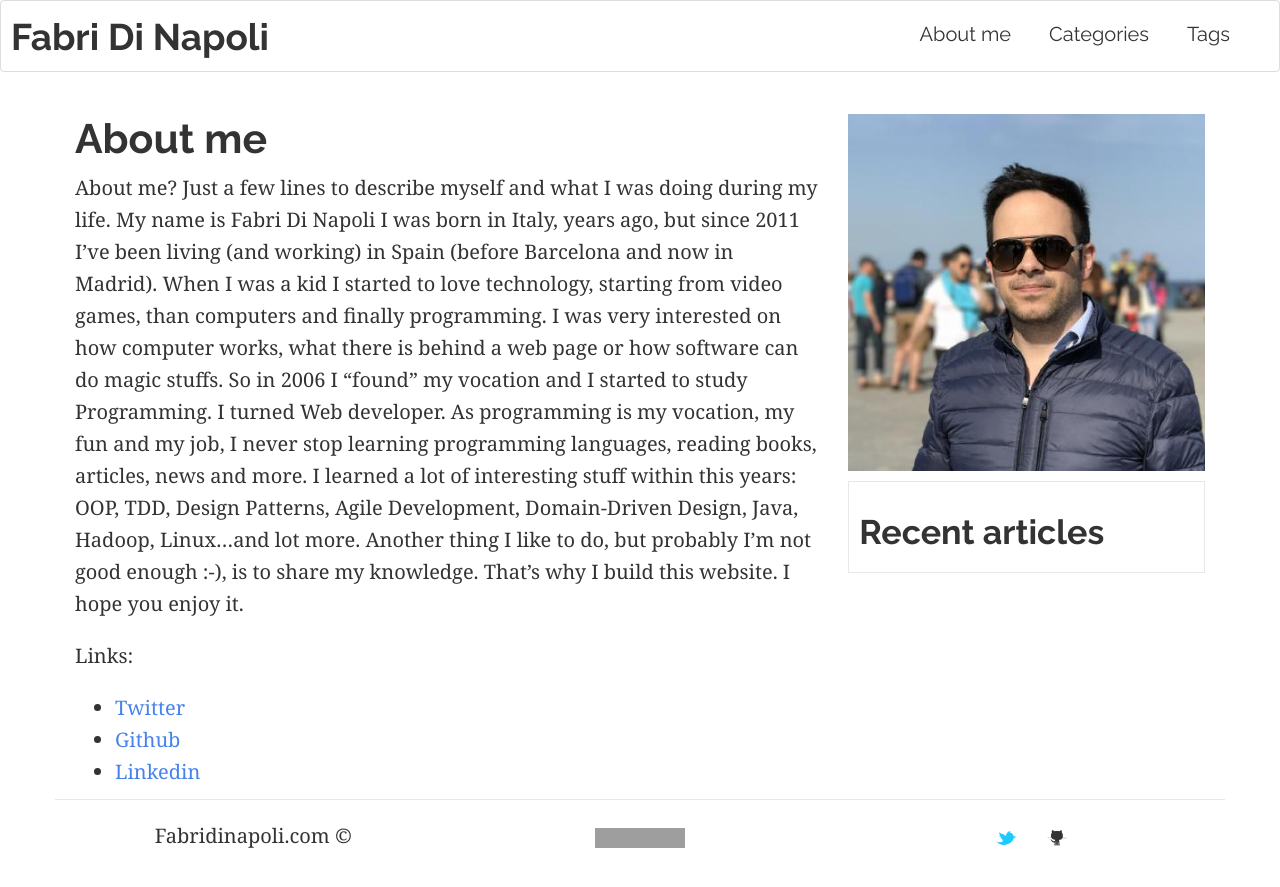
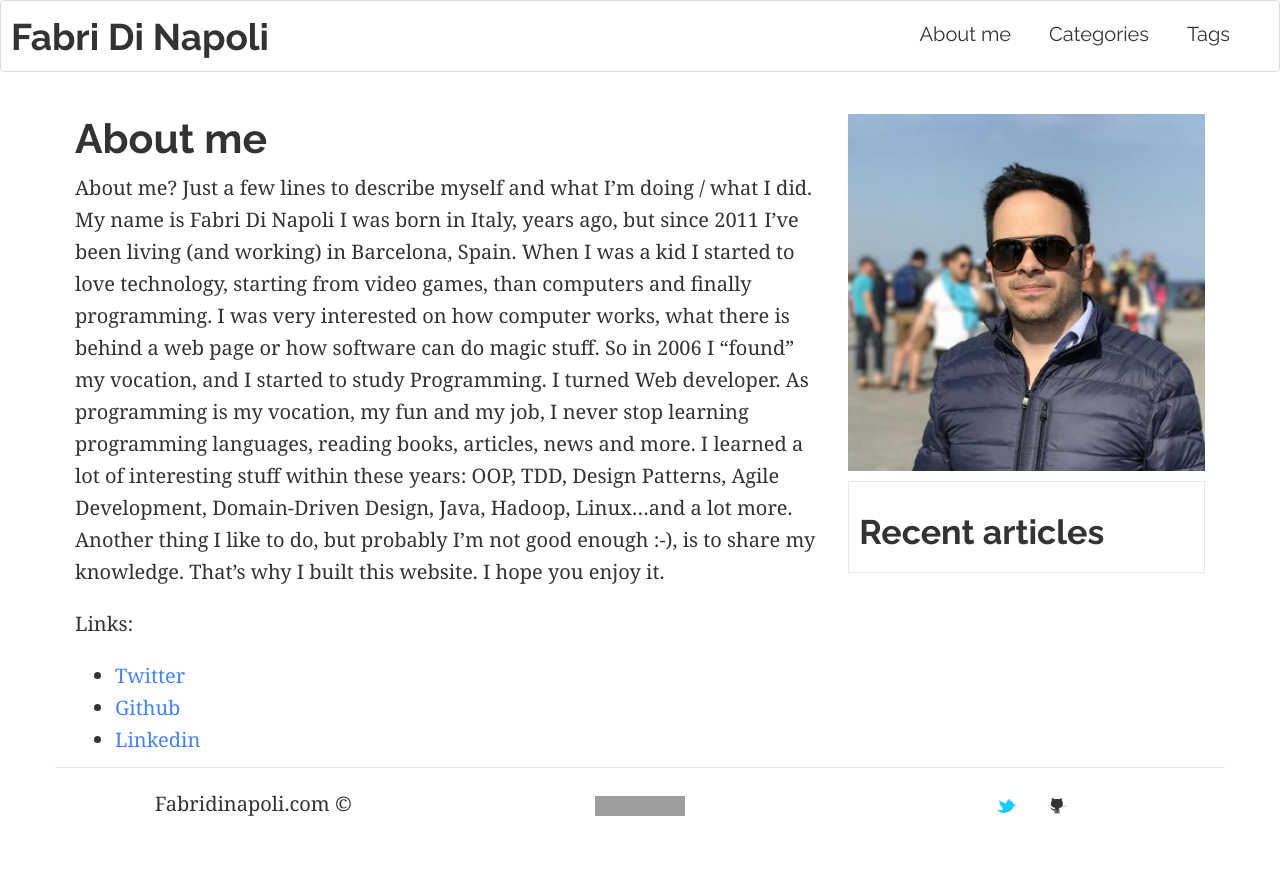
Before and after one commit to Hyunk3l/hyunk3l.github.io, a Jekyll site: the page built from about-me.markdown, in a window 1280 px wide. Shown: the top 887 px of the page. Built offline with Jekyll 4.4.1, drawn with Linux system fonts in a browser that asks for light colours; grey boxes are pictures that could not be loaded.

Commit message:
Update about me

```diff
--- a/about-me.markdown
+++ b/about-me.markdown
@@ -6,16 +6,16 @@ img: fabri.jpeg
 image: fabri.jpeg
 ---
 
-About me? Just a few lines to describe myself and what I was doing during my life.
+About me? Just a few lines to describe myself and what I'm doing / what I did.
 My name is Fabri Di Napoli
-I was born in Italy, years ago, but since 2011 I've been living (and working) in Spain (before Barcelona and now in Madrid).
+I was born in Italy, years ago, but since 2011 I've been living (and working) in Barcelona, Spain.
 When I was a kid I started to love technology, starting from video games, than computers and finally programming.
-I was very interested on how computer works, what there is behind a web page or how software can do magic stuffs.
-So in 2006 I "found" my vocation and I started to study Programming. I turned Web developer.
+I was very interested on how computer works, what there is behind a web page or how software can do magic stuff.
+So in 2006 I "found" my vocation, and I started to study Programming. I turned Web developer.
 As programming is my vocation, my fun and my job, I never stop learning programming languages, reading books, articles, news and more.
-I learned a lot of interesting stuff within this years: OOP, TDD, Design Patterns, Agile Development, Domain-Driven Design, Java, Hadoop, Linux...and lot more.
+I learned a lot of interesting stuff within these years: OOP, TDD, Design Patterns, Agile Development, Domain-Driven Design, Java, Hadoop, Linux...and a lot more.
 Another thing I like to do, but probably I'm not good enough :-), is to share my knowledge.
-That's why I build this website. I hope you enjoy it.
+That's why I built this website. I hope you enjoy it.
 
 Links:
 
```
